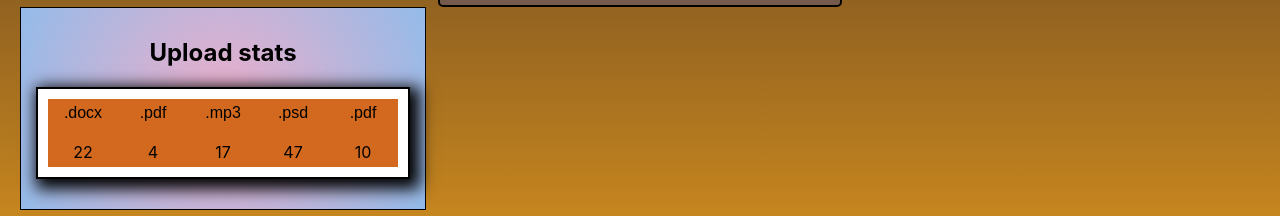
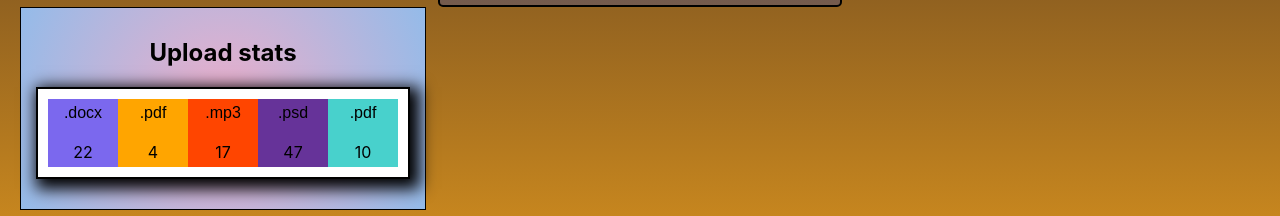
Before and after one commit to nazarii-lozynskyi/goit-react-hw-01-components, a React (Create React App) app: page / in a window 1280 px wide. Shown: the part 584-800 px from the top of the page. Built offline with nearby package versions, Linux system fonts and the light colour scheme.

Commit message:
Update Statistics.module.css

```diff
--- a/src/statistics/Statistics.module.css
+++ b/src/statistics/Statistics.module.css
@@ -44,6 +44,26 @@
   background-color: chocolate;
 }
 
+.item:first-child {
+  background-color: #7b68ee;
+}
+
+.item:last-child {
+  background-color: #48d1cc;
+}
+
+.item:nth-child(2) {
+  background-color: #ffa500;
+}
+
+.item:nth-child(3) {
+  background-color: #ff4500;
+}
+
+.item:nth-child(4) {
+  background-color: #663399;
+}
+
 .label {
   margin-bottom: 20px;
   font-family: fantasy;
```
